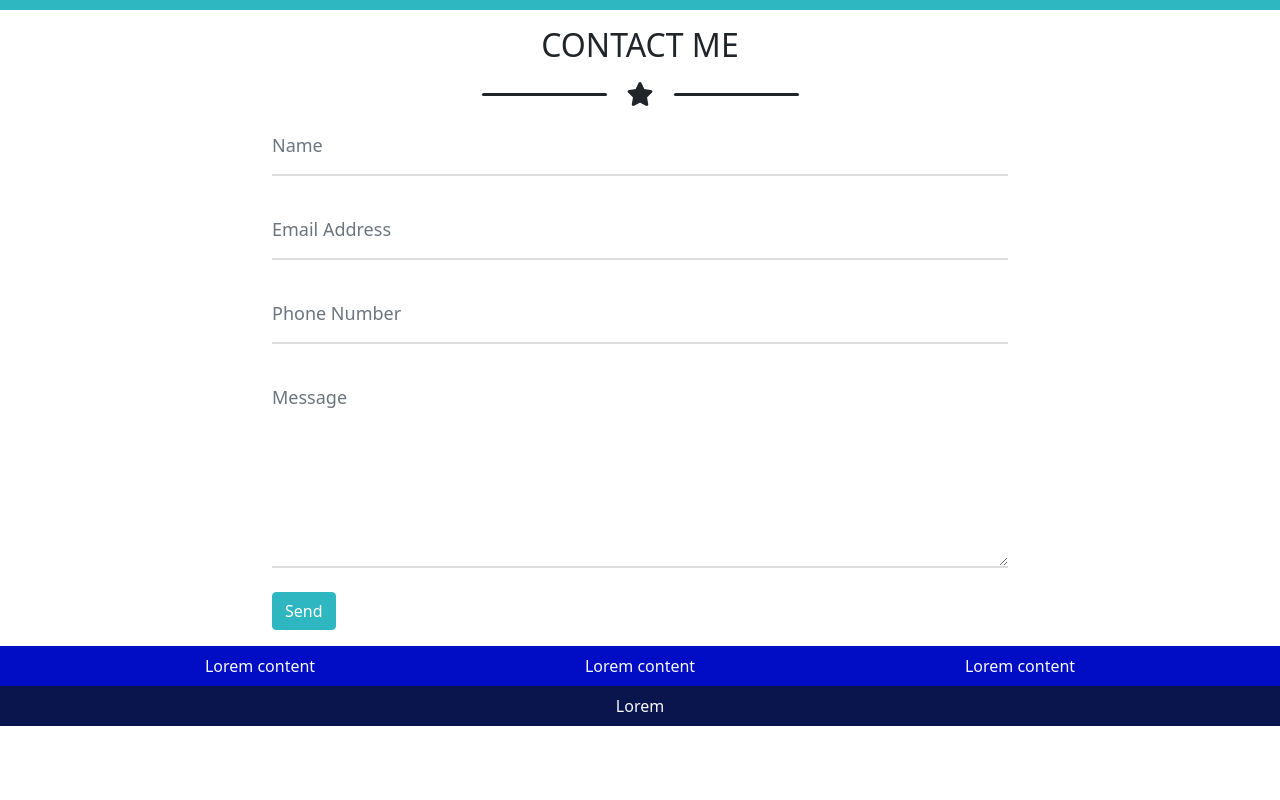
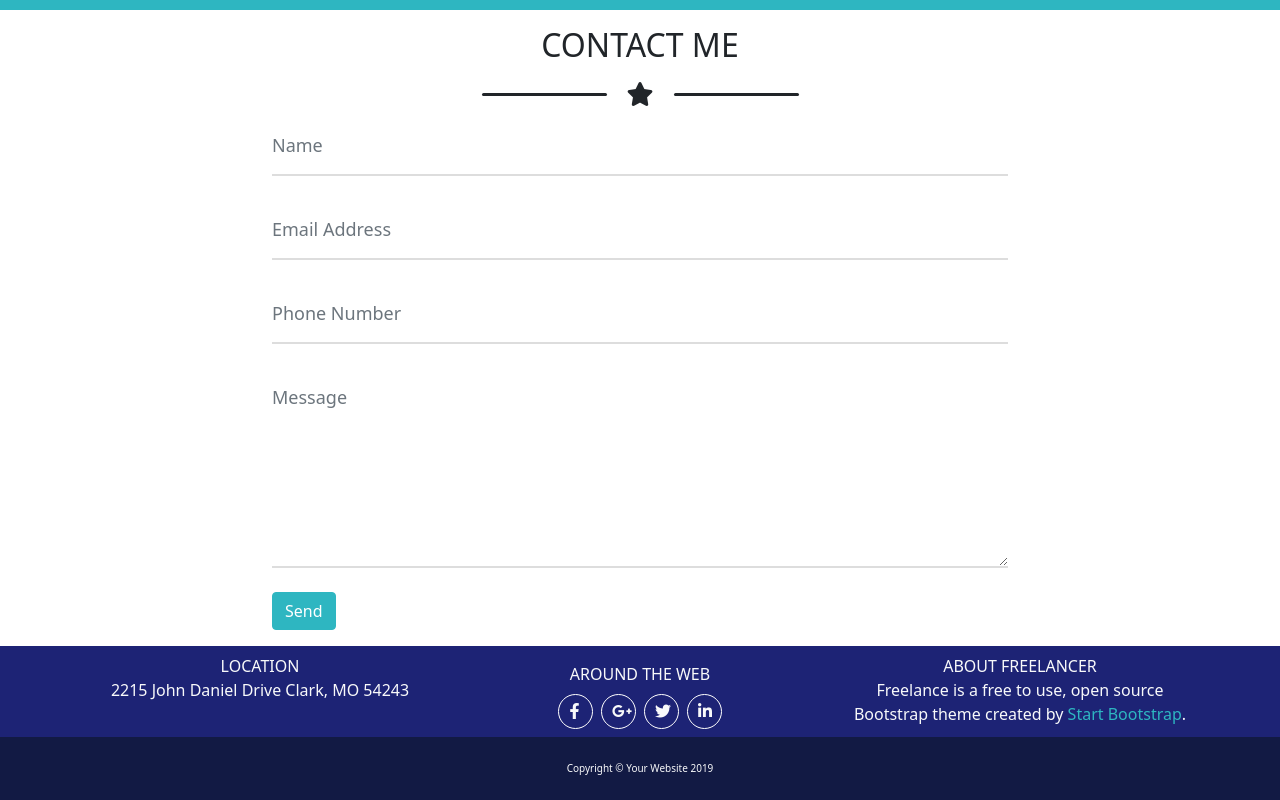
Before and after one commit to DanyMencu/html-css-bootstrap-freelancer, a plain HTML site: page index.html in a window 1280 px wide. Shown: the part 1457-2257 px from the top of the page. Before the commit the page ends 2183 px from the top, so only its background shows below. Drawn offline with nearby package versions, Linux system fonts and the light colour scheme; files whose address does not match are found by name.

Commit message:
Footer content add

```diff
--- a/index.html
+++ b/index.html
@@ -166,16 +166,43 @@
         <section class="bc_blue">
             <div class="container">
                 <div class="row">
-                    <div class="col-12 col-md-4 py-2">Lorem content</div>
-                    <div class="col-12 col-md-4 py-2">Lorem content</div>
-                    <div class="col-12 col-md-4 py-2">Lorem content</div>
+                    <div class="col-12 col-md-4 py-2">
+                        <div class="col-12 text-uppercase">Location</div>
+                        <div class="col-12">2215 John Daniel Drive Clark, MO 54243</div>
+                    </div>
+                    <div class="col-12 col-md-4 py-2">
+                        <div class="col-12 text-uppercase py-2">Around the web</div>
+                        <div class="col-12">
+                            <div class="row justify-content-center">
+                                <div class="site-icon">
+                                    <i class="fab fa-facebook-f"></i>
+                                </div>
+                                <div class="site-icon">
+                                    <i class="fab fa-google-plus-g"></i>
+                                </div>
+                                <div class="site-icon">
+                                    <i class="fab fa-twitter"></i>
+                                </div>
+                                <div class="site-icon">
+                                    <i class="fab fa-linkedin-in"></i>
+                                </div>
+                            </div>
+                        </div>
+                    </div>
+                    <div class="col-12 col-md-4 py-2">
+                        <div class="col-12 text-uppercase">About freelancer</div>
+                        <div class="col-12">Freelance is a free to use, open source Bootstrap theme created by <span class="col_turquoise">Start Bootstrap</span>.</div>
+                    </div>
                 </div>
             </div>
         </section>
+        <!-- COPYRIGHT -->
         <section class="bc_darkblue">
             <div class="container py-2">
                 <div class="row">
-                    <div class="col-12">Lorem</div>
+                    <div class="col-6 offset-3 fs_10 py-3">
+                        Copyright © Your Website 2019
+                    </div>
                 </div>
             </div>
         </section>
--- a/style.css
+++ b/style.css
@@ -9,19 +9,22 @@ h4 {
 
 /* UTILIES */
 
-.img_box {
-    height: 125px;
-    background-color: rgba(248, 69, 69, 0.5);
+.col_turquoise {
+    color: #2eb6c1;
+}
+
+.fs_10 {
+    font-size: 10px;
 }
 
 /* BACKGROUND COLORS */
 
 .bc_darkblue {
-    background-color: rgb(11, 21, 77);
+    background-color: rgb(18, 26, 68);
 }
 
 .bc_blue {
-    background-color: rgb(0, 13, 197);
+    background-color: rgb(29, 35, 117);
 }
 
 .bc_turquoise {
@@ -147,3 +150,18 @@ h4 {
 .site-btn-primary:focus {
     box-shadow: none;
 }
+
+/* FOOTER */
+
+.site-icon {
+    width: 35px;
+    height: 35px;
+    margin: 0 4px;
+    border: 1px solid #fff;
+    border-radius:  50%;
+    line-height: 32px;
+}
+
+.site-icon i {
+    margin-left: -2px;
+}
```
